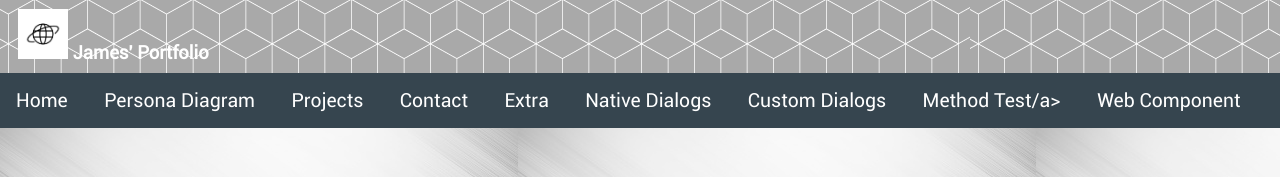
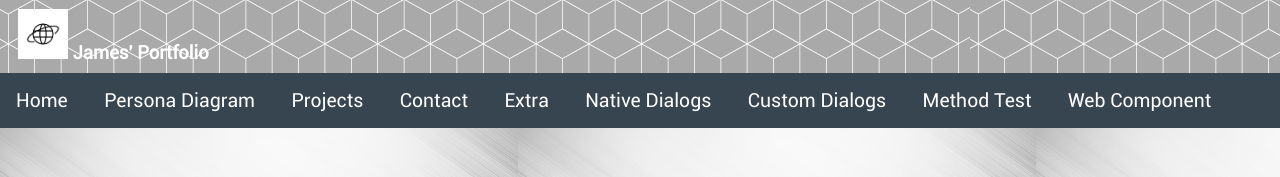
Before and after one commit to howtojames/cse134b-hw5, a plain HTML site: page index.html in a window 1280 px wide. Shown: the top 177 px of the page. Drawn offline with Linux system fonts and the light colour scheme.

Commit message:
2nd commit

```diff
--- a/index.html
+++ b/index.html
@@ -27,7 +27,7 @@
                 <a href="extra.html">Extra</a>
                 <a href="nativedialogs.html">Native Dialogs</a>
                 <a href="customdialog.html">Custom Dialogs</a>
-                <a href="methodtest.html">Method Test/a>
+                <a href="methodtest.html">Method Test</a>
                 <a href="webcomponent.html">Web Component</a>
 
                 </ul>
```
